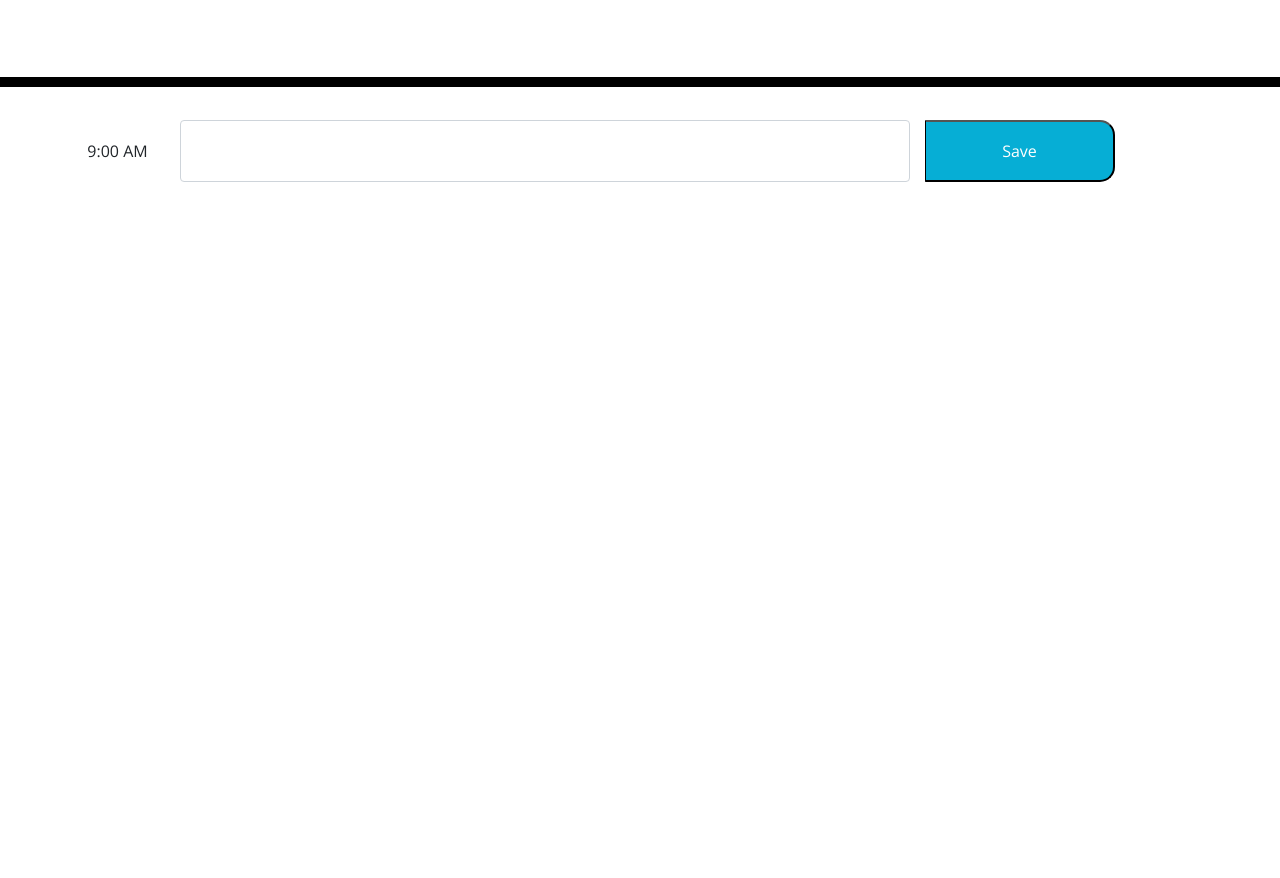
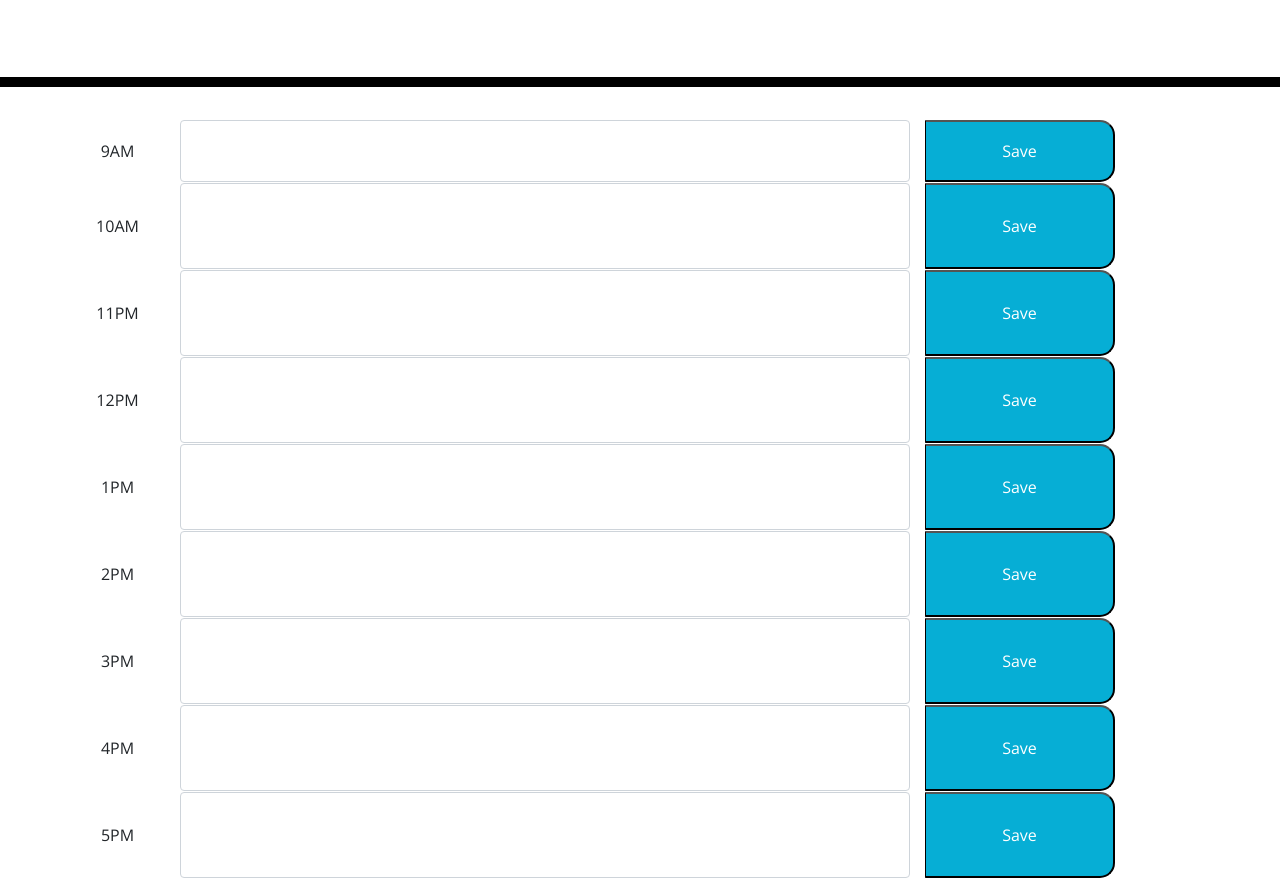
Before and after one commit to tylerhance/HW05-Day-Planner, a plain HTML site: page index.html in a window 1280 px wide. Shown: the part 181-1059 px from the top of the page. Before the commit the page ends 800 px from the top, so only its background shows below. Drawn offline with nearby package versions, Linux system fonts and the light colour scheme.

Commit message:
Finishing the times columns logic in HTML

```diff
--- a/index.html
+++ b/index.html
@@ -27,11 +27,68 @@
       <h1 class="display-3">Work Day Scheduler</h1>
       <p class="lead">A simple calendar app for scheduling your work day</p>
       <p id="currentDay" class="lead"></p>
-    </header> <!-- Time Blocks -->
+    </header>
+    <!-- Time Blocks -->
     <div class="container" id="9">
       <div class="row h-100">
-        <p class="col-sm-1 my-auto time-block">9:00 AM</p>
+        <p class="col-sm-1 my-auto time-block">9AM</p>
         <div class="inputText col-sm-8" id="9"><textarea class="form-control" id="textarea"></textarea></div>
+        <button class="saveBtn col-sm-2">Save</button>
+        </div>
+      </div>
+    <div class="container" id="10">
+      <div class="row h-100">
+        <p class="col-sm-1 my-auto time-block">10AM</p>
+        <div class="inputText col-sm-8" id="9"><textarea class="form-control" rows="3" id="textarea"></textarea></div>
+        <button class="saveBtn col-sm-2">Save</button>
+        </div>
+      </div>
+    <div class="container" id="11">
+      <div class="row h-100">
+        <p class="col-sm-1 my-auto time-block">11PM</p>
+        <div class="inputText col-sm-8" id="9"><textarea class="form-control" rows="3" id="textarea"></textarea></div>
+        <button class="saveBtn col-sm-2">Save</button>
+        </div>
+      </div>
+    <div class="container" id="12">
+      <div class="row h-100">
+        <p class="col-sm-1 my-auto time-block">12PM</p>
+        <div class="inputText col-sm-8" id="9"><textarea class="form-control" rows="3" id="textarea"></textarea></div>
+        <button class="saveBtn col-sm-2">Save</button>
+        </div>
+      </div>
+    <div class="container" id="13">
+      <div class="row h-100">
+        <p class="col-sm-1 my-auto time-block">1PM</p>
+        <div class="inputText col-sm-8" id="9"><textarea class="form-control" rows="3" id="textarea"></textarea></div>
+        <button class="saveBtn col-sm-2">Save</button>
+        </div>
+      </div>
+    <div class="container" id="14">
+      <div class="row h-100">
+        <p class="col-sm-1 my-auto time-block">2PM</p>
+        <div class="inputText col-sm-8" id="9"><textarea class="form-control" rows="3" id="textarea"></textarea></div>
+        <button class="saveBtn col-sm-2">Save</button>
+        </div>
+      </div>
+    <div class="container" id="15">
+      <div class="row h-100">
+        <p class="col-sm-1 my-auto time-block">3PM</p>
+        <div class="inputText col-sm-8" id="9"><textarea class="form-control" rows="3" id="textarea"></textarea></div>
+        <button class="saveBtn col-sm-2">Save</button>
+        </div>
+      </div>
+    <div class="container" id="16">
+      <div class="row h-100">
+        <p class="col-sm-1 my-auto time-block">4PM</p>
+        <div class="inputText col-sm-8" id="9"><textarea class="form-control" rows="3" id="textarea"></textarea></div>
+        <button class="saveBtn col-sm-2">Save</button>
+        </div>
+      </div>
+    <div class="container" id="17">
+      <div class="row h-100">
+        <p class="col-sm-1 my-auto time-block">5PM</p>
+        <div class="inputText col-sm-8" id="9"><textarea class="form-control" rows="3" id="textarea"></textarea></div>
         <button class="saveBtn col-sm-2">Save</button>
         </div>
       </div>
```
